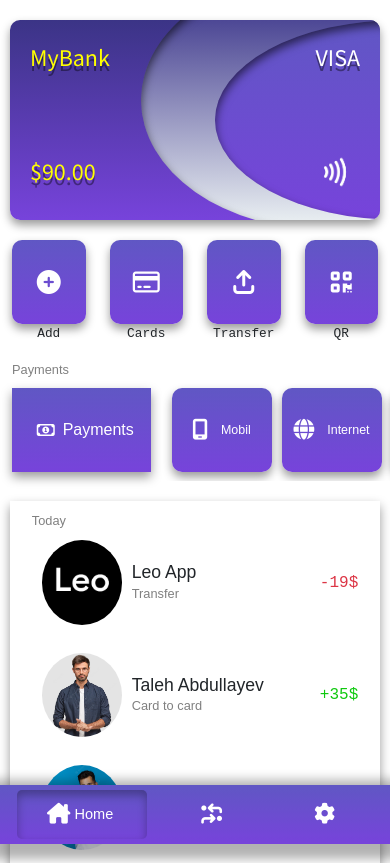
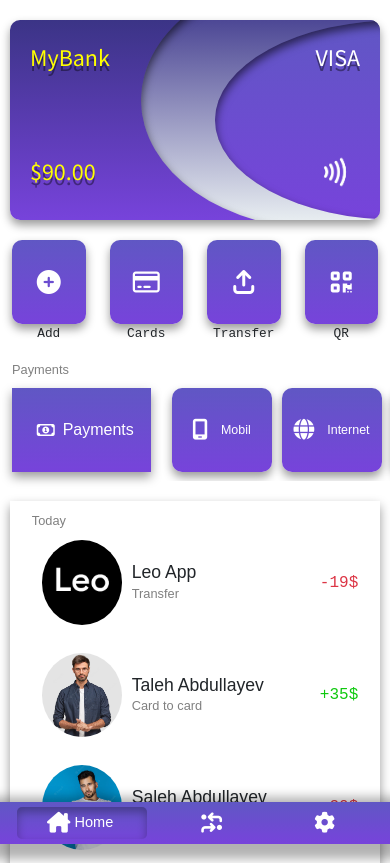
Before and after one commit to abdullayev-az/MyBank, a plain HTML site: page index.html in a window 390 px wide. Shown: the top 863 px of the page. Drawn offline with nearby package versions, Linux system fonts and the light colour scheme.

Commit message:
element
initial commit

```diff
--- a/style.css
+++ b/style.css
@@ -563,6 +563,14 @@ body{
     .cash{
         font-size: 1.3em;
     }
+    .navbar-bottom{
+        width: 100%;
+        height: 5vh;
+    }
+    .history-payment .first-item .title{
+        width: 80px;
+
+    }
 }
 @media only screen and (max-width: 576px){
     .bank-offcanvas{
```
